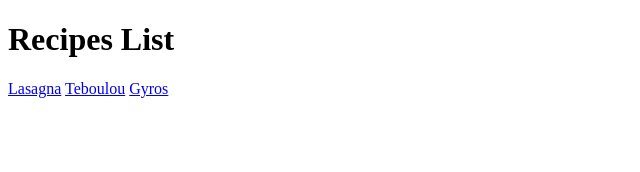
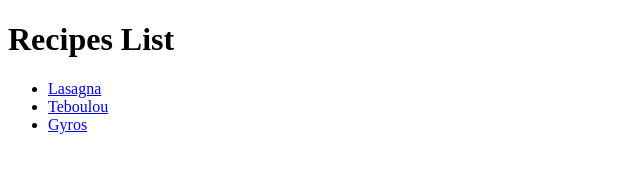
Before and after one commit to sir-yes/odin-recipes, a plain HTML site: page index.html in a window 1280 px wide. Shown: the whole page, without its empty margins (0-640 px from the left). Drawn offline with Linux system fonts and the light colour scheme.

Commit message:
Made recipe list as an unordered list for readability.

```diff
--- a/index.html
+++ b/index.html
@@ -7,8 +7,11 @@
     </head>
     <body>
         <h1>Recipes List</h1>
-        <a link href="./recipes/lasagna.html">Lasagna</a>
-        <a link href="./recipes/teboulou.html">Teboulou</a>
-        <a link href="./recipes/gyros.html">Gyros</a>
+        <ul>
+            <li><a link href="./recipes/lasagna.html">Lasagna</a></li>
+            <li><a link href="./recipes/teboulou.html">Teboulou</a></li>
+            <li><a link href="./recipes/gyros.html">Gyros</a></li>
+        </ul>
+
     </body>
 </html>
```
